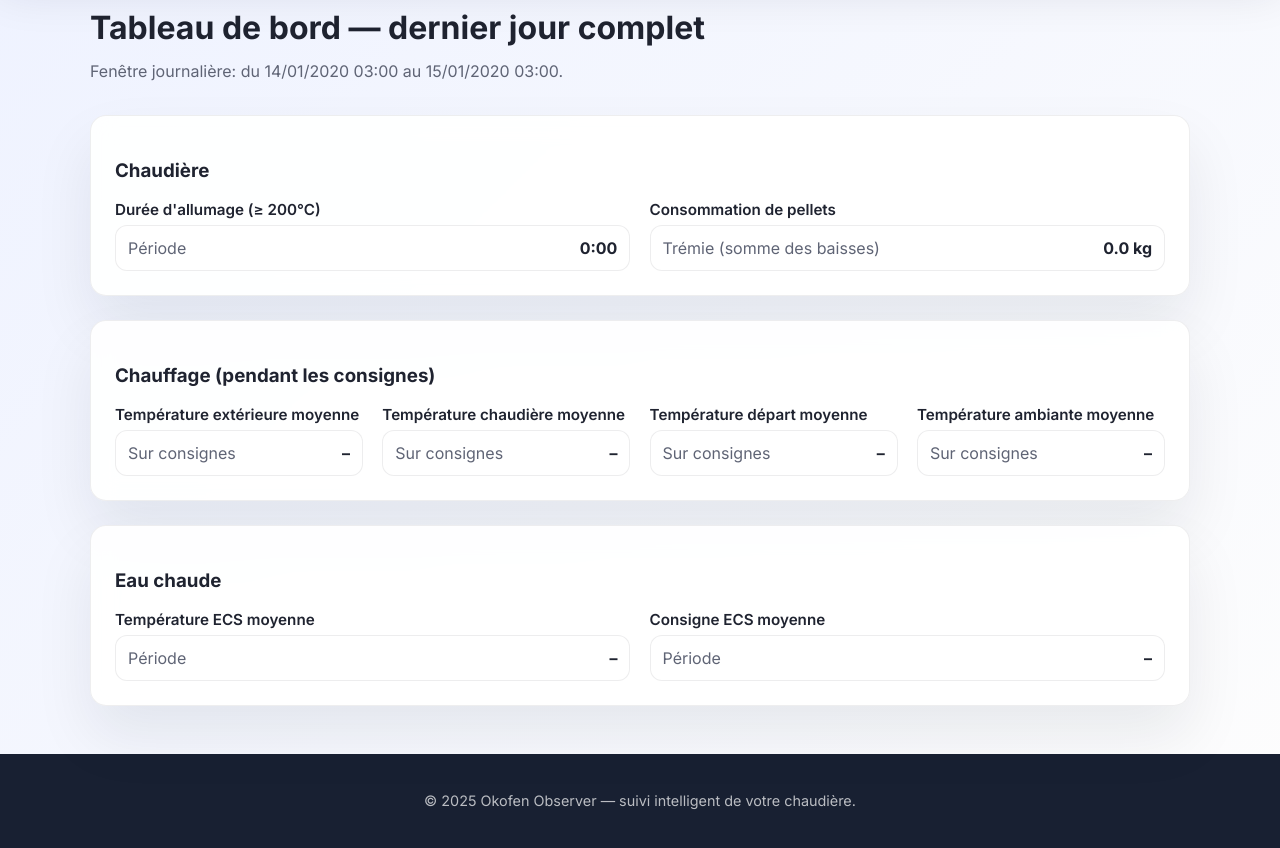
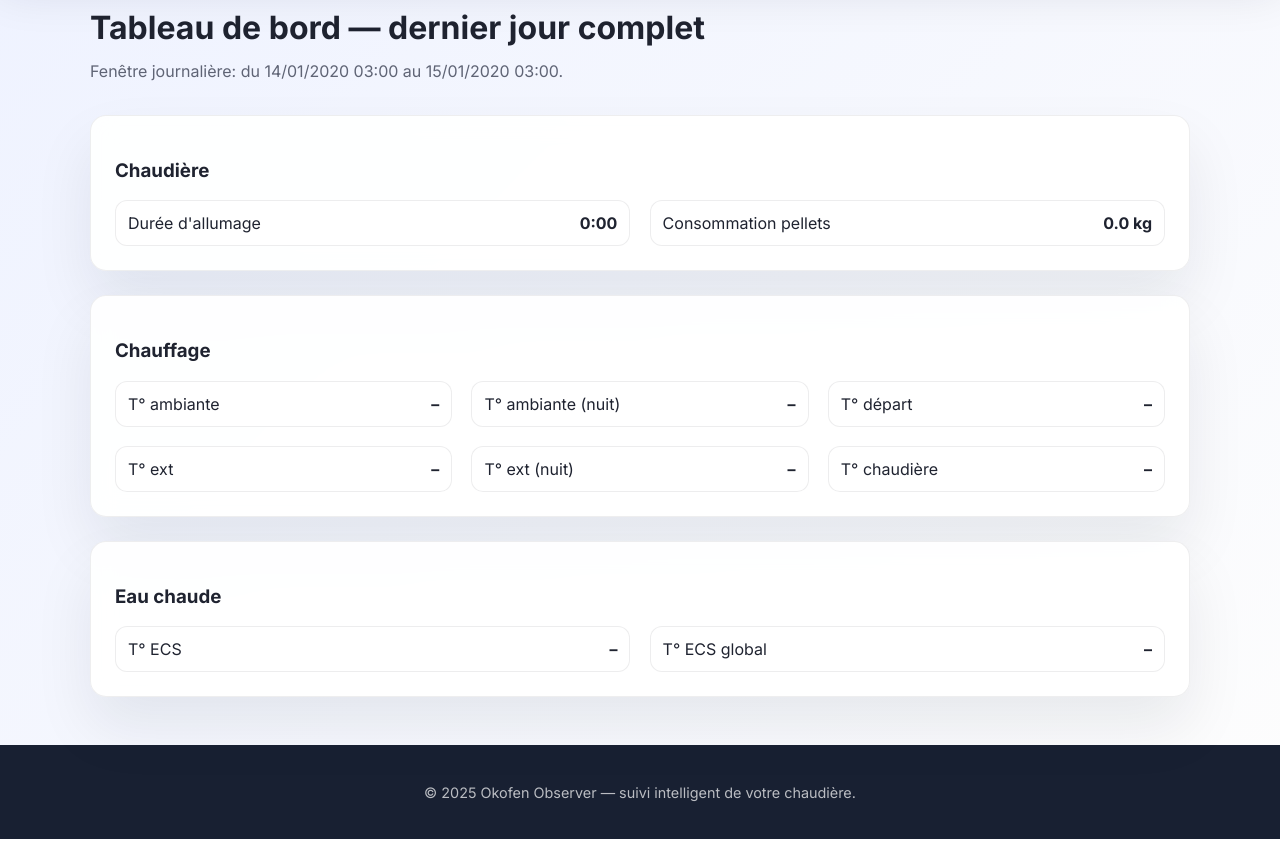
Before and after one commit to velkouby/OkofenObserver, a Django app: page /data/ in a window 1280 px wide. Shown: the part 142-990 px from the top of the page. Run offline with Django 4.2, Linux system fonts and the light colour scheme; tables that the repository leaves empty hold one stand-in row (values such as "Sample post").

Commit message:
Refactor dashboard calculations and template updates

```diff
--- a/OkofenObserverServer/okofen_data/templates/okofen_data/home.html
+++ b/OkofenObserverServer/okofen_data/templates/okofen_data/home.html
@@ -13,53 +13,45 @@
   <section class="card">
     <h3>Chaudière</h3>
     <div class="controls-grid" style="margin-top: .8rem;">
-      <div class="control-group">
-        <label>Durée d'allumage (≥ 200°C)</label>
       <div class="dataset-option" style="justify-content: space-between;">
-          <div style="color: var(--muted-text);">Période</div>
+        <div>Durée d'allumage</div>
         <div style="font-weight: 700;">{{ boiler_on_duration }}</div>
       </div>
-      </div>
-      <div class="control-group">
-        <label>Consommation de pellets</label>
       <div class="dataset-option" style="justify-content: space-between;">
-          <div style="color: var(--muted-text);">Trémie (somme des baisses)</div>
+        <div>Consommation pellets</div>
         <div style="font-weight: 700;">{{ pellet_consumed_kg }} kg</div>
-        </div>
       </div>
     </div>
   </section>
 
   <section class="card">
-    <h3>Chauffage (pendant les consignes)</h3>
-    <div class="controls-grid" style="margin-top: .8rem;">
-      <div class="control-group">
-        <label>Température extérieure moyenne</label>
+    <h3>Chauffage</h3>
+    <div class="controls-grid" style="margin-top: .8rem; grid-template-columns: repeat(3, minmax(220px, 1fr));">
+      <!-- Ligne 1: Ambiante, Ambiante (nuit), Départ -->
       <div class="dataset-option" style="justify-content: space-between;">
-          <div style="color: var(--muted-text);">Sur consignes</div>
+        <div>T° ambiante</div>
+        <div style="font-weight: 700;">{% if heating_stats.temp_ambiante_moy %}{{ heating_stats.temp_ambiante_moy|floatformat:1 }} °C{% else %}–{% endif %}</div>
+      </div>
+      <div class="dataset-option" style="justify-content: space-between;">
+        <div>T° ambiante (nuit)</div>
+        <div style="font-weight: 700;">{% if night_ambiante_moy %}{{ night_ambiante_moy|floatformat:1 }} °C{% else %}–{% endif %}</div>
+      </div>
+      <div class="dataset-option" style="justify-content: space-between;">
+        <div>T° départ</div>
+        <div style="font-weight: 700;">{% if heating_stats.temp_depart_moy %}{{ heating_stats.temp_depart_moy|floatformat:1 }} °C{% else %}–{% endif %}</div>
+      </div>
+      <!-- Ligne 2: Ext, Ext (nuit), Chaudière -->
+      <div class="dataset-option" style="justify-content: space-between;">
+        <div>T° ext</div>
         <div style="font-weight: 700;">{% if heating_stats.temp_ext_moy %}{{ heating_stats.temp_ext_moy|floatformat:1 }} °C{% else %}–{% endif %}</div>
       </div>
+      <div class="dataset-option" style="justify-content: space-between;">
+        <div>T° ext (nuit)</div>
+        <div style="font-weight: 700;">{% if night_ext_moy %}{{ night_ext_moy|floatformat:1 }} °C{% else %}–{% endif %}</div>
       </div>
-      <div class="control-group">
-        <label>Température chaudière moyenne</label>
       <div class="dataset-option" style="justify-content: space-between;">
-          <div style="color: var(--muted-text);">Sur consignes</div>
+        <div>T° chaudière</div>
         <div style="font-weight: 700;">{% if heating_stats.temp_chaudiere_moy %}{{ heating_stats.temp_chaudiere_moy|floatformat:1 }} °C{% else %}–{% endif %}</div>
-        </div>
-      </div>
-      <div class="control-group">
-        <label>Température départ moyenne</label>
-        <div class="dataset-option" style="justify-content: space-between;">
-          <div style="color: var(--muted-text);">Sur consignes</div>
-          <div style="font-weight: 700;">{% if heating_stats.temp_depart_moy %}{{ heating_stats.temp_depart_moy|floatformat:1 }} °C{% else %}–{% endif %}</div>
-        </div>
-      </div>
-      <div class="control-group">
-        <label>Température ambiante moyenne</label>
-        <div class="dataset-option" style="justify-content: space-between;">
-          <div style="color: var(--muted-text);">Sur consignes</div>
-          <div style="font-weight: 700;">{% if heating_stats.temp_ambiante_moy %}{{ heating_stats.temp_ambiante_moy|floatformat:1 }} °C{% else %}–{% endif %}</div>
-        </div>
       </div>
     </div>
   </section>
@@ -67,19 +59,13 @@
   <section class="card">
     <h3>Eau chaude</h3>
     <div class="controls-grid" style="margin-top: .8rem;">
-      <div class="control-group">
-        <label>Température ECS moyenne</label>
       <div class="dataset-option" style="justify-content: space-between;">
-          <div style="color: var(--muted-text);">Période</div>
-          <div style="font-weight: 700;">{% if ecs_stats.temp_ecs_moy %}{{ ecs_stats.temp_ecs_moy|floatformat:1 }} °C{% else %}–{% endif %}</div>
+        <div>T° ECS</div>
+        <div style="font-weight: 700;">{% if ecs_stats.temp_ecs_chauffe_moy %}{{ ecs_stats.temp_ecs_chauffe_moy|floatformat:1 }} °C{% else %}–{% endif %}</div>
       </div>
-      </div>
-      <div class="control-group">
-        <label>Consigne ECS moyenne</label>
       <div class="dataset-option" style="justify-content: space-between;">
-          <div style="color: var(--muted-text);">Période</div>
-          <div style="font-weight: 700;">{% if ecs_stats.temp_ecs_consigne_moy %}{{ ecs_stats.temp_ecs_consigne_moy|floatformat:1 }} °C{% else %}–{% endif %}</div>
-        </div>
+        <div>T° ECS global</div>
+        <div style="font-weight: 700;">{% if ecs_stats.temp_ecs_global_moy %}{{ ecs_stats.temp_ecs_global_moy|floatformat:1 }} °C{% else %}–{% endif %}</div>
       </div>
     </div>
   </section>
--- a/OkofenObserverServer/okofen_data/views.py
+++ b/OkofenObserverServer/okofen_data/views.py
@@ -74,6 +74,26 @@ def _sum_descents(series) -> float:
     return float(consumed) if consumed == consumed else 0.0  # handle NaN
 
 
+def _time_window_mean(df, colname: str, start: datetime, end: datetime):
+    if df is None or df.empty or colname not in df.columns:
+        return None
+    # Align timezone awareness for comparisons
+    try:
+        index_tz = getattr(df.index, 'tz', None)
+        if index_tz is not None:
+            if start.tzinfo is None:
+                start = djtz.make_aware(start)
+            if end.tzinfo is None:
+                end = djtz.make_aware(end)
+    except Exception:
+        pass
+    window = df.loc[(df.index >= start) & (df.index < end)]
+    if window.empty:
+        return None
+    s = window[colname].dropna()
+    return float(s.mean()) if not s.empty else None
+
+
 def index(request):
     # Compute dashboard metrics for the last complete day of data
     df, start_dt, end_dt = _compute_last_complete_day_dataframe()
@@ -113,17 +133,34 @@ def index(request):
         'temp_ambiante_moy': _masked_mean('T°C Ambiante'),
     }
 
-    # ECS (optional): daily averages
+    # ECS: averages
     def _daily_mean(colname):
         if df is None or df.empty or colname not in df.columns:
             return None
         s = df[colname].dropna()
         return float(s.mean()) if not s.empty else None
 
+    ecs_mask = None
+    if df is not None and not df.empty and 'T°C ECS Consigne' in df.columns:
+        ecs_mask = df['T°C ECS Consigne'].fillna(0) > 40.0
+    def _ecs_heating_mean():
+        if df is None or df.empty or 'T°C ECS' not in df.columns:
+            return None
+        if ecs_mask is None or not ecs_mask.any():
+            return None
+        s = df.loc[ecs_mask, 'T°C ECS'].dropna()
+        return float(s.mean()) if not s.empty else None
+
     ecs_stats = {
-        'temp_ecs_moy': _daily_mean('T°C ECS'),
-        'temp_ecs_consigne_moy': _daily_mean('T°C ECS Consigne'),
+        'temp_ecs_chauffe_moy': _ecs_heating_mean(),
+        'temp_ecs_global_moy': _daily_mean('T°C ECS'),
     }
+
+    # Night ambient temperature mean between 03:00 and 05:00
+    night_start = start_dt
+    night_end = start_dt + timedelta(hours=2)
+    night_ambiante_moy = _time_window_mean(df, 'T°C Ambiante', night_start, night_end)
+    night_ext_moy = _time_window_mean(df, 'T°C Extérieure', night_start, night_end)
 
     context = {
         'day_start': start_dt,
@@ -133,6 +170,8 @@ def index(request):
         'pellet_consumed_kg': round(pellet_consumed, 2) if pellet_consumed is not None else None,
         'heating_stats': heating_stats,
         'ecs_stats': ecs_stats,
+        'night_ambiante_moy': night_ambiante_moy,
+        'night_ext_moy': night_ext_moy,
     }
     return render(request, "okofen_data/home.html", context)
 
```
Lines whose indentation alone changed are shown as unchanged.
